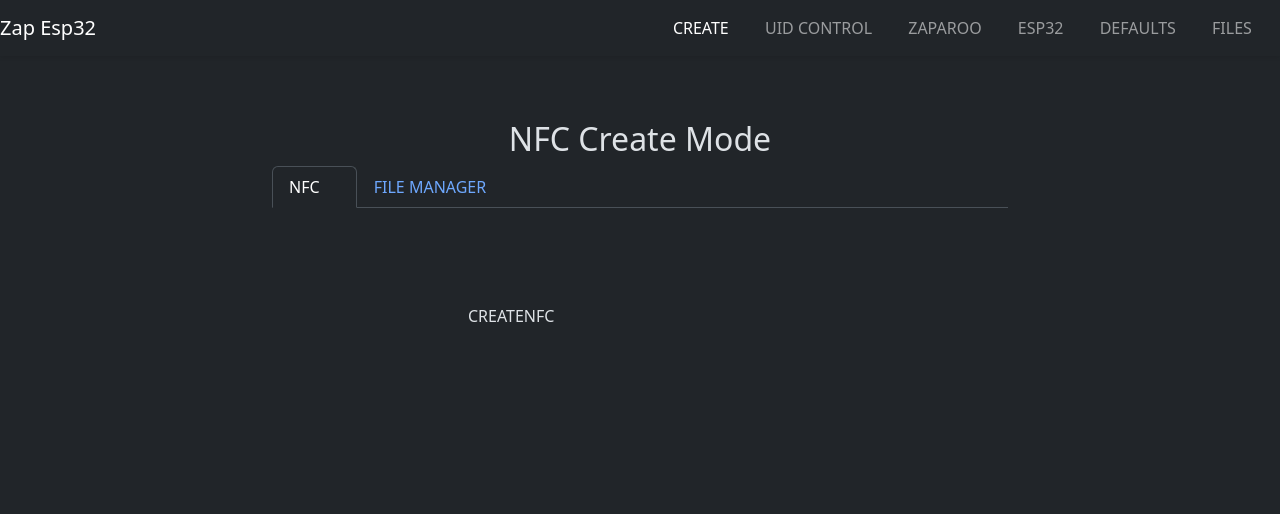
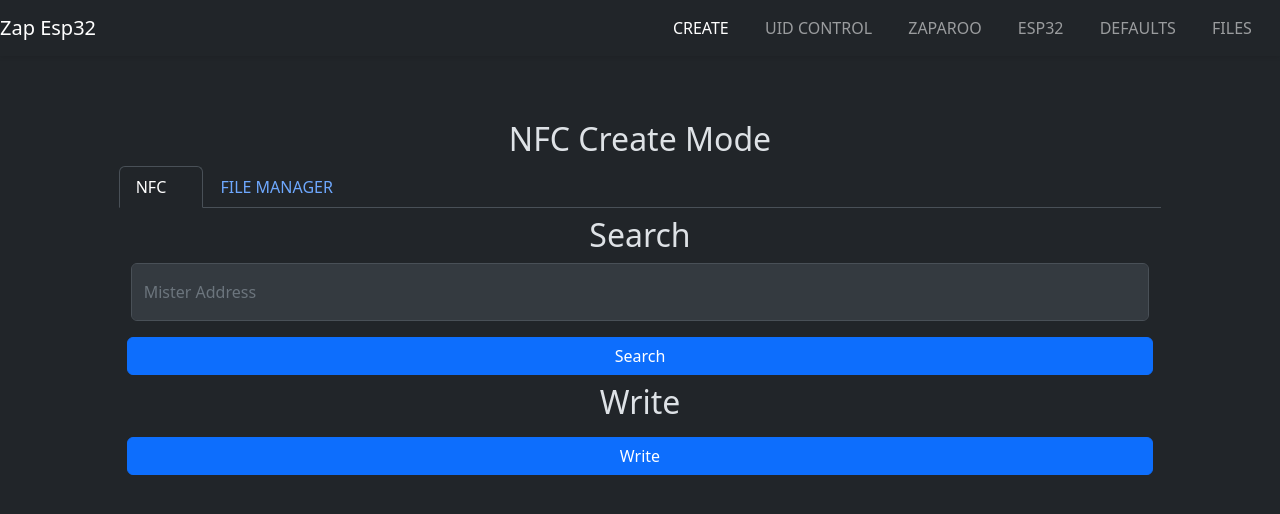
Before and after one commit to v1605/zaparoo-esp32-pn532-fork, a Svelte app in the folder svelte-esp32/: page / in a window 1280 px wide. Both pictures are taken after a click on the link "CREATE". Shown: the top 514 px of the page. Built offline with nearby package versions, Linux system fonts and the light colour scheme; no server answers; some icons are missing.

Commit message:
More UI prep work

```diff
--- a/svelte-esp32/src/App.svelte
+++ b/svelte-esp32/src/App.svelte
@@ -45,7 +45,6 @@
 
 
 </script>
-
 <main>
   <nav class="navbar navbar-expand-md navbar-dark bg-dark shadow-sm fixed-top">
     <a class="navbar-brand" href="/">Zap Esp32</a>
@@ -76,8 +75,8 @@
       </div>
     </div>
   </div>
-  <div class="container pt-5 mt-5">
-    <div class="row justify-content-center">
+  <div id="mmenu_screen" class="container-fluid main_container d-flex pt-5 mt-5">
+    <div class="row justify-content-center flex-fill">
         {#if activeLink === 'zaparoo'}
           <div class="col-md-8 col-lg-6">
             <ZaparooConfig></ZaparooConfig>
@@ -94,12 +93,12 @@
           </div>
         {/if}
         {#if activeLink === 'create'}
-          <div class="col-md-8 col-lg-8">
+          <div class="col-md-10 col-lg-10">
             <CreateMode></CreateMode>
           </div>
         {/if}
         {#if activeLink === 'uid-control'}
-          <div class="col-md-8 col-lg-8">
+          <div class="col-md-10 col-lg-10">
             <UidMode></UidMode>
           </div>
         {/if}
--- a/svelte-esp32/src/app.css
+++ b/svelte-esp32/src/app.css
@@ -1,80 +1,8 @@
-/*:root {
-  font-family: Inter, system-ui, Avenir, Helvetica, Arial, sans-serif;
-  line-height: 1.5;
-  font-weight: 400;
 
-  color-scheme: light dark;
-  color: rgba(255, 255, 255, 0.87);
-  background-color: #242424;
-
-  font-synthesis: none;
-  text-rendering: optimizeLegibility;
-  -webkit-font-smoothing: antialiased;
-  -moz-osx-font-smoothing: grayscale;
+#mmenu_screen > .row {
+  min-height: 60vh;
 }
 
-a {
-  font-weight: 500;
-  color: #646cff;
-  text-decoration: inherit;
+.flex-fill {
+  flex:1 1 auto;
 }
-a:hover {
-  color: #535bf2;
-}
-
-body {
-  margin: 0;
-  display: flex;
-  place-items: center;
-  min-width: 320px;
-  min-height: 100vh;
-}
-
-h1 {
-  font-size: 3.2em;
-  line-height: 1.1;
-}
-
-.card {
-  padding: 2em;
-}
-
-#app {
-  max-width: 1280px;
-  margin: 0 auto;
-  padding: 2rem;
-  text-align: center;
-}
-
-button {
-  border-radius: 8px;
-  border: 1px solid transparent;
-  padding: 0.6em 1.2em;
-  font-size: 1em;
-  font-weight: 500;
-  font-family: inherit;
-  background-color: #1a1a1a;
-  cursor: pointer;
-  transition: border-color 0.25s;
-}
-button:hover {
-  border-color: #646cff;
-}
-button:focus,
-button:focus-visible {
-  outline: 4px auto -webkit-focus-ring-color;
-}
-
-@media (prefers-color-scheme: light) {
-  :root {
-    color: #213547;
-    background-color: #ffffff;
-  }
-  a:hover {
-    color: #747bff;
-  }
-  button {
-    background-color: #f9f9f9;
-  }
-}
-*/
--- a/svelte-esp32/src/configTemplates/Create.svelte
+++ b/svelte-esp32/src/configTemplates/Create.svelte
@@ -1,3 +1,63 @@
-<div>
-    CREATENFC
+<svelte:head>
+  <script src="http://zapesp.local/qrcode.js" on:load={qrJSLoaded}></script>
+    <script>
+
+    </script>
+</svelte:head>
+<script lang="ts">
+    import { ConfigUtils } from "../backend/ConfigUtils";
+
+     // Define variables for the input and toggle switch
+    let misterAddress = '';
+    let isMisterEnabled = false;
+    let steamAddress = '';
+    let isSteamEnabled = false;
+
+  // Optional: Handle form submission
+    const handleSubmit = (event: Event) => {
+        event.preventDefault();
+    };
+    import { onMount } from 'svelte';
+    let qrJSReady = false;
+    let mounted = false;
+
+    onMount(() => {
+        // component is ready.
+        mounted = true;
+        if (qrJSReady) {
+            doClientSideCode();
+        }
+    });
+
+    function qrJSLoaded() {
+        // The QR javascript is ready.
+        qrJSReady = true;
+        if (mounted) {
+            doClientSideCode();
+        }
+    }
+
+    function doClientSideCode() {
+        //do whatever here
+    }
+</script>
+<div class="text-center">
+  <h2>Search</h2>
 </div>
+<form on:submit={handleSubmit} class="row g-2">
+  <div class="col-12">
+    <div class="input-group">
+      <div class="form-floating">
+        <input type="text" class="form-control col-6" id="misterIp" placeholder="mister.local" bind:value={misterAddress} disabled={!isMisterEnabled} />
+        <label for="misterIp">Mister Address</label>
+      </div>
+    </div>
+  </div>
+  <button type="submit" class="btn btn-primary mt-3">Search</button>
+</form>
+<div class="text-center mt-2">
+    <h2>Write</h2>
+</div>
+<form on:submit={handleSubmit} class="row g-2">
+    <button type="submit" class="btn btn-primary mt-3">Write</button>
+</form>
--- a/svelte-esp32/src/configTemplates/CreateMode.svelte
+++ b/svelte-esp32/src/configTemplates/CreateMode.svelte
@@ -14,7 +14,7 @@
     };
 </script>
 
-<div>
+<div class="h-100">
   <div class="text-center">
     <h2>NFC Create Mode</h2>
   </div>
@@ -27,15 +27,15 @@
       </li>
     {/each}
   </ul>
-  <div class="container pt-5 mt-5">
-    <div class="row justify-content-center">
+  <div class="container pt-1 mt-1 h-100">
+    <div class="row justify-content-center h-100">
         {#if activeLink === 'nfc'}
-          <div class="col-md-8 col-lg-6">
+          <div class="col-md-12 col-lg-12">
             <Create></Create>
           </div>
         {/if}
         {#if activeLink === 'fileMan'}
-          <div class="col-md-8 col-lg-6">
+          <div class="col-md-12 col-lg-12 h-100">
             <FileManager></FileManager>
           </div>
         {/if}
--- a/svelte-esp32/src/configTemplates/FileManager.svelte
+++ b/svelte-esp32/src/configTemplates/FileManager.svelte
@@ -1,3 +1,3 @@
-<div>
-    FILEMANAGER
+<div class="h-100">
+    <iframe class="w-100 h-100" src="http://10.66.2.168/file" id="innerFMIfrm" title="File Manager"></iframe>
 </div>
--- a/svelte-esp32/src/configTemplates/UIDMode.svelte
+++ b/svelte-esp32/src/configTemplates/UIDMode.svelte
@@ -15,7 +15,7 @@
     };
 </script>
 
-<div>
+<div class="h-100">
   <div class="text-center">
     <h2>UID Control Mode</h2>
   </div>
@@ -28,15 +28,15 @@
       </li>
     {/each}
   </ul>
-  <div class="container pt-5 mt-5">
-    <div class="row justify-content-center">
+  <div class="container pt-1 mt-1 h-100">
+    <div class="row justify-content-center h-100">
         {#if activeLink === 'uid'}
-          <div class="col-md-8 col-lg-6">
+          <div class="col-md-12 col-lg-12">
             <UidExtdRec></UidExtdRec>
           </div>
         {/if}
         {#if activeLink === 'fileMan'}
-          <div class="col-md-8 col-lg-6">
+          <div class="col-md-12 col-lg-12 h-100">
             <FileManager></FileManager>
           </div>
         {/if}
```
Also changed, not shown: 1 other file (tests, documents, lock files or other folders).
